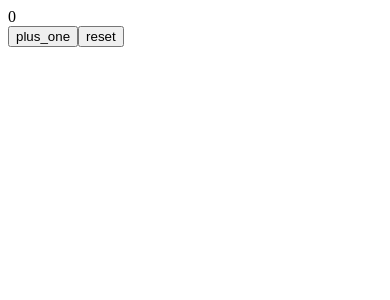
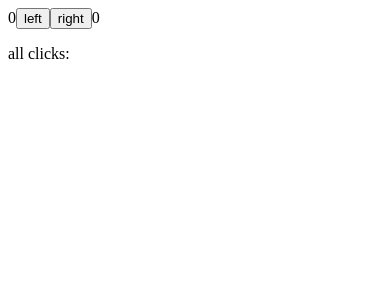
Before and after one commit to scot1l/full_stack_leaning, a React (Create React App) app in the folder part1/: page / in a window 390 px wide. Shown: the top 300 px of the page. Built offline with nearby package versions, Linux system fonts and the light colour scheme.

Commit message:
part2 complete phonebook

```diff
--- a/part1/src/App.js
+++ b/part1/src/App.js
@@ -66,6 +66,9 @@
   )
 }
 
+
+// -----------------------------------------------------------------------------------
+
 const Display = ({ counter }) => <div>{counter}</div>;
 
 
@@ -100,4 +103,35 @@
   )
 }
 
-export default App2
+// -----------------------------------------------------------------------------------
+
+
+const AppD = () => {
+  const [clicks, setClicks] = useState({
+    left: 0, right: 0
+  })
+  const [allClicks, setAll] = useState([])
+
+  const handleLeftClick = () => {
+    setAll(allClicks.concat('L'));
+    setClicks({ ...clicks, left: clicks.left + 1 });
+  }
+
+
+  const handleRightClick = () => {
+    setAll(allClicks.concat('R'));
+    setClicks({ ...clicks, right: clicks.right + 1 });
+  }
+
+  return (
+    <div>
+      {clicks.left}
+      <button onClick={handleLeftClick}>left</button>
+      <button onClick={handleRightClick}>right</button>
+      {clicks.right}
+      <p>all clicks: {allClicks.join(' ')}</p>
+    </div>
+  )
+}
+
+export default AppD
--- a/part1/src/index.js
+++ b/part1/src/index.js
@@ -1,9 +1,11 @@
 import React from 'react'
 import ReactDOM from 'react-dom/client'
+import AppD from './App'
 
 import App from './App'
 import App2 from './App'
 
 let counter = 1
 
-ReactDOM.createRoot(document.getElementById('root')).render(<App2 counter={counter}/>)
+// ReactDOM.createRoot(document.getElementById('root')).render(<App2 counter={counter}/>)
+ReactDOM.createRoot(document.getElementById('root')).render(<AppD />)
```
